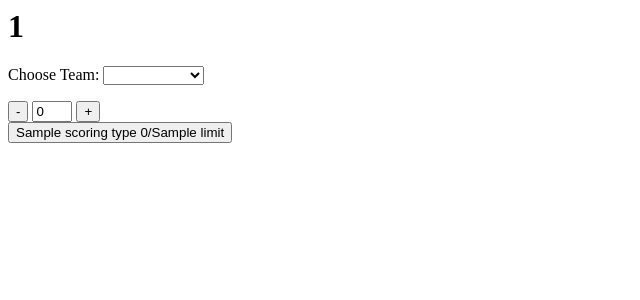
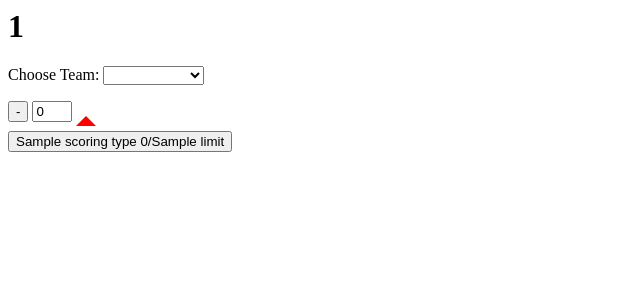
Before and after one commit to uiuc-mrdc/cogs, a Django app: template django/team_management/templates/team_management/GameX.html in a window 1280 px wide. Shown: the top 300 px of the page, without its empty margins (0-640 px from the left). Run offline with Django 3.2, Linux system fonts and the light colour scheme; the template is opened without the code that fills it: most values are stand-ins (such as "Sample title", 1, 10 or a date in 2020).

Commit message:
Added some more button styling. Definitely not done

```diff
--- a/django/team_management/templates/team_management/GameX.html
+++ b/django/team_management/templates/team_management/GameX.html
@@ -3,6 +3,18 @@
 <style>
 input[type=number] {
 	width: 3em;
+}
+
+button.up {
+	width: 0px;
+	height: 0px;
+	border-bottom: 10px solid red;
+	border-left: 10px solid transparent;
+	border-right: 10px solid transparent;
+	border-top: 0px;
+	padding: 0px 0px;
+	background: transparent;
+	margin: 0px 0px 5px 0px;
 }
 </style>
 </head>
@@ -22,9 +34,9 @@ input[type=number] {
 	<div class="dragon_counters">
 		{% for dragonCounter in dragon_ball_list %}
 			<span class="{{ dragonCounter.name }}">
-				<button onclick="this.parentNode.querySelector('input[type=number]').stepDown()" >-</button>
+				<button class="down" style="border-color: {{ dragonCounter.extra_data }}" onclick="this.parentNode.querySelector('input[type=number]').stepDown()" >-</button>
 				<input type="number" min="0" step="1" value="0" style="background-color:{{ dragonCounter.extra_data }}">
-				<button onclick="this.parentNode.querySelector('input[type=number]').stepUp()" >+</button>
+				<button class="up" style="border-color: {{ dragonCounter.extra_data }}" onclick="this.parentNode.querySelector('input[type=number]').stepUp()" ></button>
 			</span>
 		{% endfor %}
 	</div>
```
